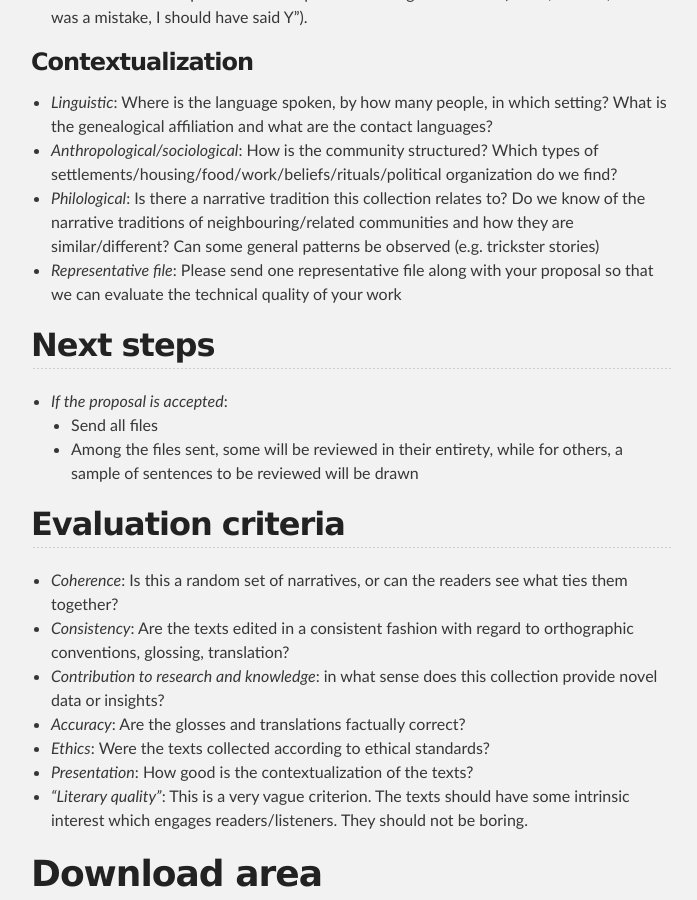
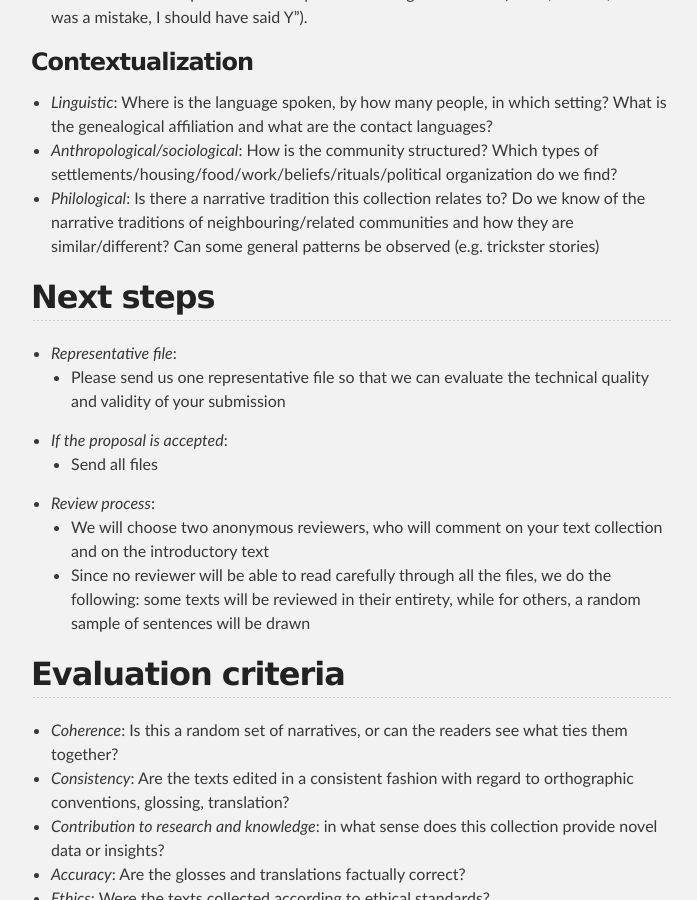
Before and after one commit to OpenTextCollections/opentextcollections.github.io, a Jekyll site: the page built from submit.md, in a window 1280 px wide and 900 px high, scrolled down 1407 px. Shown: the whole window, without its empty margins (289-986 px from the left). Built offline with Jekyll 4.4.1, drawn with Linux system fonts in a browser that asks for light colours.

Commit message:
some changes to "next steps"

```diff
--- a/proposaltemplate_OTC.md
+++ b/proposaltemplate_OTC.md
@@ -21,13 +21,15 @@ Open Text Collections publishes curated and edited text collections. All text co
 - *Linguistic*: Where is the language spoken, by how many people, in which setting? What is the genealogical affiliation and what are the contact languages?
 - *Anthropological/sociological*: How is the community structured? Which types of settlements/housing/food/work/beliefs/rituals/political organization do we find?
 - *Philological*: Is there a narrative tradition this collection relates to? Do we know of the narrative traditions of neighbouring/related communities and how they are similar/different? Can some general patterns be observed (e.g. trickster stories)
-- *Representative file*: Please send one representative file along with your proposal so that we can evaluate the technical quality of your work
-
 
 ## Next steps
+- *Representative file*:
+    - Please send us one representative file so that we can evaluate the technical quality and validity of your submission
 - *If the proposal is accepted*:
     - Send all files
-    - Among the files sent, some will be reviewed in their entirety, while for others, a sample of sentences to be reviewed will be drawn
+- *Review process*:
+    - We will choose two anonymous reviewers, who will comment on your text collection and on the introductory text
+    - Since no reviewer will be able to read carefully through all the files, we do the following: some texts will be reviewed in their entirety, while for others, a random sample of sentences will be drawn
 
 ## Evaluation criteria
 - *Coherence*: Is this a random set of narratives, or can the readers see what ties them together?
```
